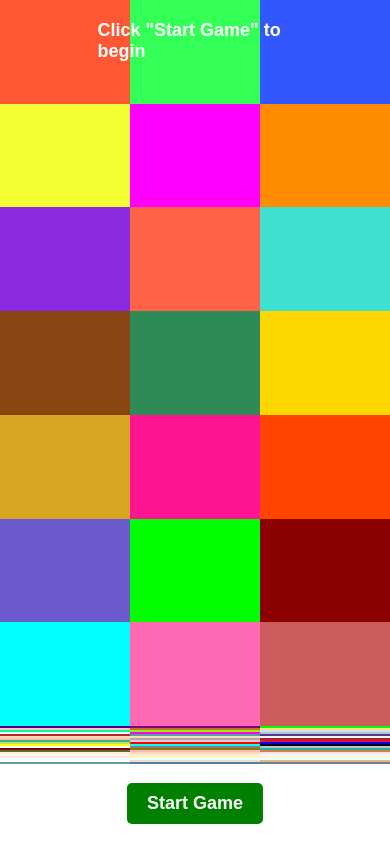
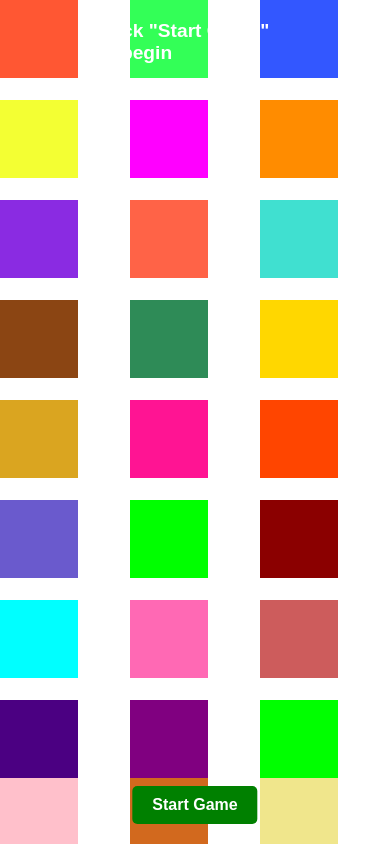
Before and after one commit to ToprakG/zz, a plain HTML site: page index.html in a window 390 px wide. Drawn offline with Linux system fonts and the light colour scheme.

Commit message:
Update styles.css

```diff
--- a/styles.css
+++ b/styles.css
@@ -2,7 +2,6 @@ body {
     font-family: Arial, sans-serif;
     margin: 0;
     padding: 0;
-    overflow: hidden; /* Prevent scrollbars from appearing */
 }
 
 .container {
@@ -11,6 +10,7 @@ body {
     height: 100vh;
     width: 100vw;
     position: relative;
+    overflow-y: auto; /* Enable vertical scroll */
 }
 
 .game-board {
@@ -26,8 +26,10 @@ body {
 }
 
 .color-button {
-    width: 100%;
-    height: 100%;
+    /*width: 25vw; /* Adjusted width for better touch targets */
+    /*height: 25vw; /* Adjusted height for better touch targets */
+    max-width: 120px; /* Increased max width */
+    max-height: 120px; /* Increased max height */
     border: none;
     cursor: pointer;
     border-radius: 0;
@@ -41,19 +43,19 @@ body {
 }
 
 #status {
-    position: absolute;
+    position: fixed; /* Fix position on screen */
     top: 20px;
     left: 50%;
     transform: translateX(-50%);
     font-size: 18px;
     font-weight: bold; /* Make the text bold */
-    color: white; /* Change text color to white */
+    color: rgb(255, 255, 255); /* Change text color to white */
     margin: 0;
     z-index: 3; /* Higher z-index than the game board */
 }
 
 #start-game {
-    position: absolute;
+    position: fixed; /* Fix position on screen */
     bottom: 20px;
     left: 50%;
     transform: translateX(-50%);
@@ -78,3 +80,28 @@ body {
     box-shadow: 0 0 10px #fff; /* Adds a glowing effect */
     transition: box-shadow 0.5s ease, border 0.5s ease; /* Smooth transition for highlight effect */
 }
+
+/* Responsive Design for Mobile Devices */
+@media (max-width: 1200px) {
+    .color-button {
+        width: 20vw; /* Larger buttons on small screens */
+        height: 20vw; /* Larger buttons on small screens */
+    }
+
+    #status {
+        font-size: 1.2em; /* Smaller font size on small screens */
+    }
+
+    #start-game {
+        padding: 10px 20px; /* Adjust button padding */
+        font-size: 1em; /* Smaller font size on small screens */
+    }
+}
+
+/* Adjustments for larger screens to ensure button size consistency */
+@media (min-width: 1201px) {
+    .color-button {
+        width: 100px; /* Fixed button size on large screens */
+        height: 100px; /* Fixed button size on large screens */
+    }
+}
```
